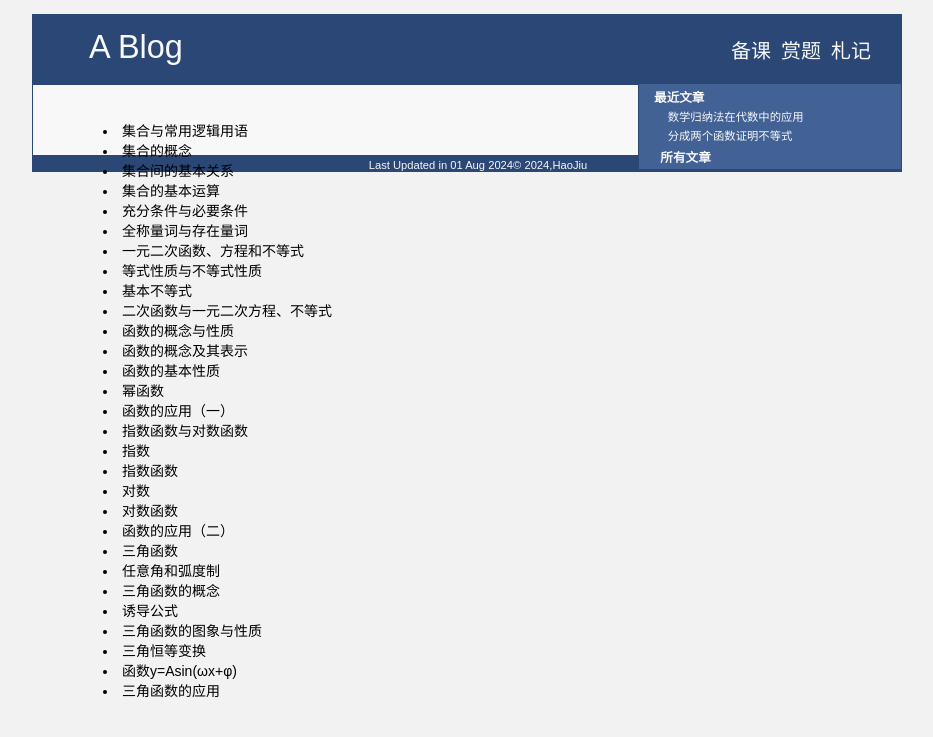
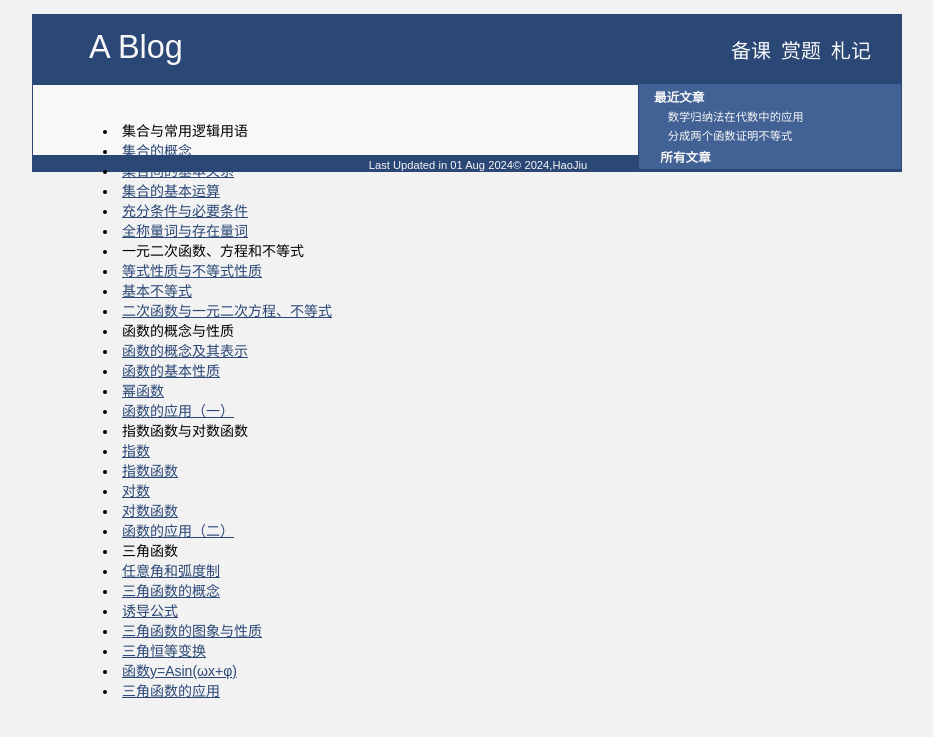
Before and after one commit to tan9p/tan9p.github.io, a Jekyll site: the page built from Ke/index.md, in a window 1280 px wide. Shown: the top 737 px of the page, without its empty margins (173-1106 px from the left). Built offline with Jekyll 4.4.1, drawn with Linux system fonts in a browser that asks for light colours; our own code applies the rules of GitHub Pages for plain Markdown files.

```diff
--- a/Ke/index.md
+++ b/Ke/index.md
@@ -4,7 +4,7 @@
         {{ chapter.name }}
         {% for section in chapter.sections %}
         <li>
-        {{section}}
+        <a href="Ke/{{section}}.md">{{section}}</a>
         </li>
         {% endfor %}
     </li>
```
